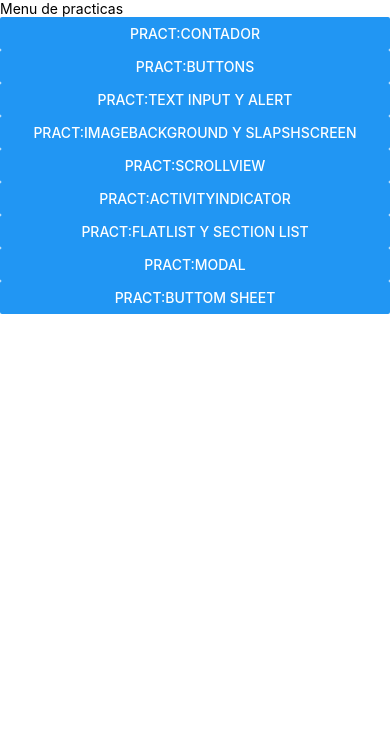
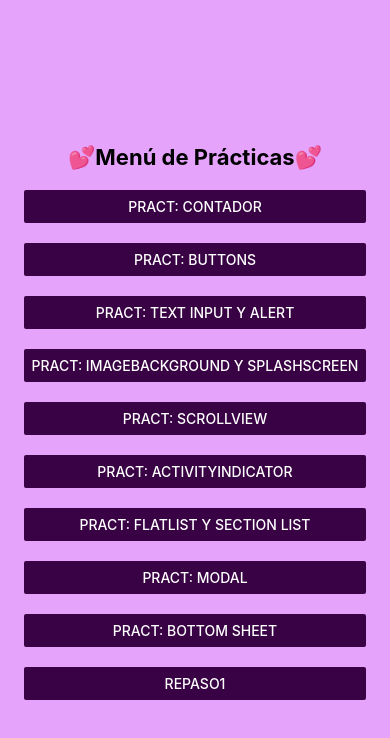
Before and after one commit to AriandaGuzmanCamargo/PAM215, a React Native app in the folder intro/: screen / in a window 390 px wide. Shown: the top 738 px of the page. Built offline with nearby package versions, Linux system fonts and the light colour scheme.

Commit message:
Practica Repaso 1 Completado

```diff
--- a/intro/screens/MenuScreen.js
+++ b/intro/screens/MenuScreen.js
@@ -9,8 +9,9 @@ import ActivityIndicatorScreen from './ActivityIndicatorScreen';
 import FlatListScreen from './FlatListScreen';
 import ModalScreen from './ModalScreen';
 import ButtomScreen from './ButtomScreen';
-export default function MenuScreen(){
+import Repaso1 from './Repaso1';
 
+export default function MenuScreen() {
   const [screen, setScreen] = useState('menu');
 
   switch (screen) {
@@ -32,52 +33,66 @@ export default function MenuScreen(){
       return <ModalScreen />;
     case 'butsheet':
       return <ButtomScreen />;
+    case 'repaso1':
+      return <Repaso1 />;
     case 'menu':
       return (
-                <View>
-                    <Text>Menu de practicas</Text>
-                    <Button onPress={() => setScreen('contador')} title='Pract:Contador' />
-                    <Button onPress={() => setScreen('botones')} title='Pract:Buttons' />
-                    <Button onPress={() => setScreen('textin')} title='Pract:Text input y Alert' />
-                    <Button onPress={() => setScreen('image')} title='Pract:ImageBackground y SlapshScreen' />
-                    <Button onPress={() => setScreen('scroll')} title='Pract:ScrollView' />
-                    <Button onPress={() => setScreen('activity')} title='Pract:ActivityIndicator' />
-                    <Button onPress={() => setScreen('flatlist')} title='Pract:FlatList y Section List' />
-                    <Button onPress={() => setScreen('modal')} title='Pract:Modal' />
-                    <Button onPress={() => setScreen('butsheet')} title='Pract:Buttom Sheet' />
+        <View style={styles.container}>
+          <Text style={styles.title}>💕Menú de Prácticas💕</Text>
 
+          <View style={styles.buttonContainer}>
+            <View style={styles.button}>
+              <Button color="#390245ff" onPress={() => setScreen('contador')} title="Pract: Contador" />
+            </View>
+            <View style={styles.button}>
+              <Button color="#390245ff" onPress={() => setScreen('botones')} title="Pract: Buttons" />
+            </View>
+            <View style={styles.button}>
+              <Button color="#390245ff" onPress={() => setScreen('textin')} title="Pract: Text Input y Alert" />
+            </View>
+            <View style={styles.button}>
+              <Button color="#390245ff" onPress={() => setScreen('image')} title="Pract: ImageBackground y SplashScreen" />
+            </View>
+            <View style={styles.button}>
+              <Button color="#390245ff" onPress={() => setScreen('scroll')} title="Pract: ScrollView" />
+            </View>
+            <View style={styles.button}>
+              <Button color="#390245ff" onPress={() => setScreen('activity')} title="Pract: ActivityIndicator" />
+            </View>
+            <View style={styles.button}>
+              <Button color="#390245ff" onPress={() => setScreen('flatlist')} title="Pract: FlatList y Section List" />
+            </View>
+            <View style={styles.button}>
+              <Button color="#390245ff" onPress={() => setScreen('modal')} title="Pract: Modal" />
+            </View>
+            <View style={styles.button}>
+              <Button color="#390245ff" onPress={() => setScreen('butsheet')} title="Pract: Bottom Sheet" />
+            </View>
+            <View style={styles.button}>
+              <Button color="#390245ff" onPress={() => setScreen('repaso1')} title="Repaso1" />
+            </View>
+          </View>
         </View>
       );
     default:
       return null;
   }
-
 }
 
 const styles = StyleSheet.create({
   container: {
-    flex: 1, //
-    backgroundColor: '#e0b3f5ff',//fondo
-    alignItems: 'center',//alineacion horizontal eje x(start,center,end)
-    justifyContent: 'center',//alineacion vertical eje y(start,center,end)
+    flex: 1,
+    justifyContent: 'center',  // Centra verticalmente
+    alignItems: 'center',      // Centra horizontalmente
+    backgroundColor: '#e6a3fcff', // Color de fondo suave
+    padding: 20,
   },
-  texto:{
-    fontFamily:"Times New Roman",//fuente
-    fontSize:30,//tamaño de la fuente
-    color:"#20076cff",//color de la fuente
-    fontWeight:"bold",//grosor de la fuente(normal,bold)
-    fontStyle:"italic",//estilo de la fuente(normal,italic)
-    textDecorationLine:"line-through",//decoracion de la fuente(none,underline,line-through)
+  title: {
+    fontSize: 22,
+    fontWeight: 'bold',
+    color: '#000000ff',
   },
-  texto2:{
-    fontFamily:"Courier",//fuente
-    fontSize:40,//tamaño de la fuente
-    color:"#7b1503ff",//color de la fuente
-    fontWeight:"500",//grosor de la fuente(normal,bold)
-    fontStyle:"italic",//estilo de la fuente(normal,italic)
-    textDecorationLine:"underline",//decoracion de la fuente(none,underline,line-through)
-  },
-  contenedorBotones:{
+  button: {
     marginTop:20,//separacion margen superior
     flexDirection:"column",//direccion de los elementos(row,column)
     gap:30,//separacion entre los elementos
--- /dev/null
+++ b/intro/screens/Repaso1.js
@@ -0,0 +1,170 @@
+import { Text, StyleSheet, View, Button, TextInput, Alert,ImageBackground,Animated, Easing, Switch  } from 'react-native'
+import Recat, { useState, useEffect, use} from 'react'
+
+export default function Repaso1() {
+  const [cargando,setCargando] = useState(true);
+  const desvanecido = new Animated.Value(1);
+  const [nombre, setNombre] = useState('');
+  const [email, setEmail] = useState('');
+  const [esEncendido, cambiarEncendido] = useState(false);
+
+  const mostrarAlerta = () => {
+    if(nombre.trim() === '' && email.trim() === '' ){
+      Alert.alert("Error favor de llenar todos los campos");
+      alert("Favor de llenar todos los campos");
+    }else if(nombre.trim() === ''){
+      Alert.alert("Error favor de llenar el campo de Nombre");
+      alert("Favor de llenar el campo de Nombre");
+    } else if(email.trim() === ''){
+      Alert.alert("Error favor de llenar el campo de Email");
+      alert("Favor de llenar el campo de Email");
+    }else if (!/\S+@\S+\.\S+/.test(email)) {
+      Alert.alert("Error ingrese un correo electrónico válido");
+      alert("Ingrese un correo electrónico válido");
+    }
+else if (!esEncendido) {
+      Alert.alert("Terminos no acepatdos");
+      alert("Terminos no acepatdos");
+    }
+      else{
+      Alert.alert('Registro Exitoso\n'+
+              `Nombre: ${nombre}\nEmail: ${email}\n`
+
+      );
+      alert('Registro Exitoso\n' +
+              `Nombre: ${nombre}\nEmail: ${email}\n`
+
+      );
+
+    }
+  }
+
+  useEffect(()=>{
+    const timer = setTimeout(() => {
+      Animated.timing(desvanecido,{
+        toValue:0,
+        duration:800,
+        useNativeDriver:true,
+      }).start(()=> setCargando(false));
+
+    },2000);
+    return () => clearTimeout(timer);
+
+  },[]);
+
+  if(cargando){
+    return(
+      <Animated.View style={[styles.splashContainer,{opacity: desvanecido} ]}>
+        <ImageBackground
+          source = {require('../assets/fondoCarga.jpg')}
+          resizeMode='contain'
+          style={styles.splashImage}
+        >
+          <Text style={styles.splashText}>LOANDING.........</Text>
+        </ImageBackground>
+      </Animated.View>
+    );
+  }
+    return (
+      <ImageBackground
+       source = {require('../assets/fondoPrincipal.jpg')}
+       resizeMode='cover'
+       style={styles.background}
+      >
+        <View style={styles.textoContainer}>
+          <Text style={styles.texto}>Registro de Usuario</Text>
+          <TextInput
+            placeholder='Nombre Completo'
+            style={styles.input}
+            value={nombre}
+            onChangeText={setNombre}
+          />
+          <TextInput
+            placeholder='Correo Electrónico'
+            style={styles.input}
+            value={email}
+            onChangeText={setEmail}
+          />
+          <View style={styles.terminos}>
+            <Text>¿Acepta términos y condiciones?</Text>
+            <Switch
+              value={esEncendido}
+              onValueChange={cambiarEncendido}
+            />
+
+          </View>
+          <Button
+            color='#151716ff'
+            title='Registrarse'
+            onPress={mostrarAlerta}
+          />
+
+        </View>
+      </ImageBackground>
+
+    )
+}
+
+const styles = StyleSheet.create({
+  background:{
+    flex: 1,
+    justifyContent: 'center',
+    alignItems: 'center',
+
+    width: '100%',
+    height: '100%',
+  },
+  texto:{
+    color: 'black',
+    fontSize:24,
+    fontWeight: 'bold',
+    marginBottom:20,
+    textAlign:'center',
+
+  },
+  splashContainer:{
+    flex :1,
+    justifyContent: 'center',
+    alignItems: 'center',
+    padding:50,
+  },
+  splashImage:{
+    flex: 1,
+    width: '100%',
+    justifyContent:'center',
+    alignItems:'center',
+  },
+  splashText:{
+    position:'absolute',
+    fontSize:20,
+    color:'#333',
+  },
+  textoContainer:{
+    width: '80%',
+
+    backgroundColor: 'rgba(81, 78, 78, 0.7)',
+    padding: 20,
+  },
+  input:{
+    color:'white',//color del texto
+    width:'100%',//ocupa el ancho disponible
+    borderWidth:2,//Grosor del borde
+    borderColor:'#ffffffff',//color del borde
+    borderRadius:8,//para los bordes redondeados
+    padding:10,//espacio interno dentro del input
+    marginBottom:10,//espacio esntre cada campo
+    backgroundColor:'rgba(143, 140, 140, 0.7)',//color fondo
+  },
+  terminos:{
+    color:'white',
+    flexDirection:'row',
+    alignItems:'center',
+    justifyContent:'space-between',
+    marginTop:10,
+    marginBottom:30,
+  },
+  boton:{
+    marginTop:20,
+
+  },
+})
```
Also changed, not shown: intro/assets/fondoCarga.jpg (added), intro/assets/fondoPrincipal.jpg (added), intro/screens/BotonesScreen.js (line endings or trailing spaces). Lines whose indentation alone changed are shown as unchanged.
